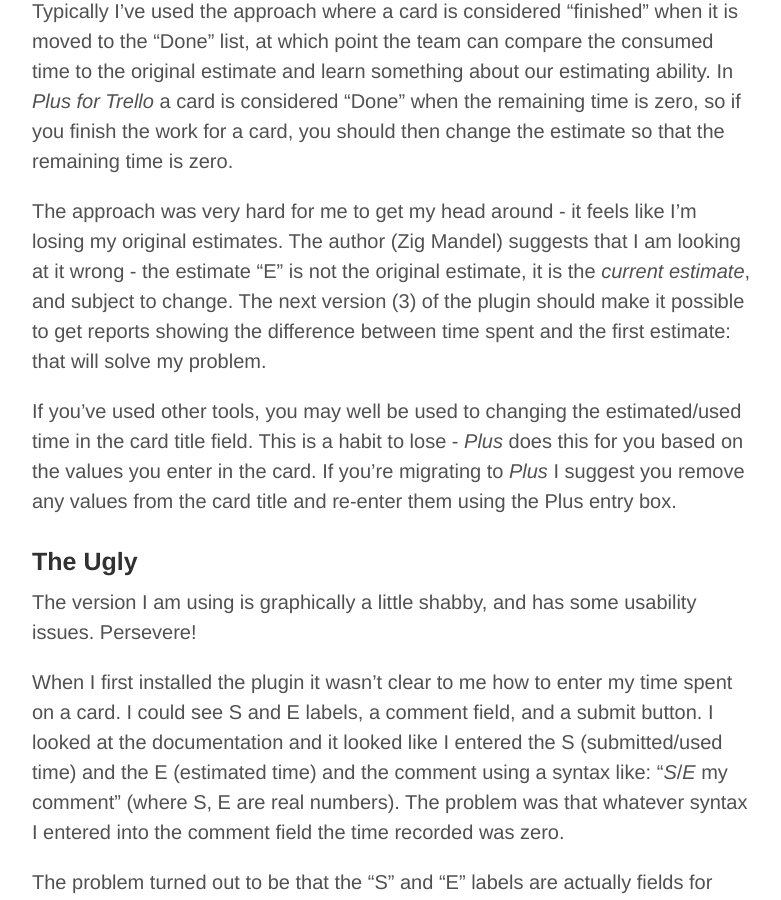
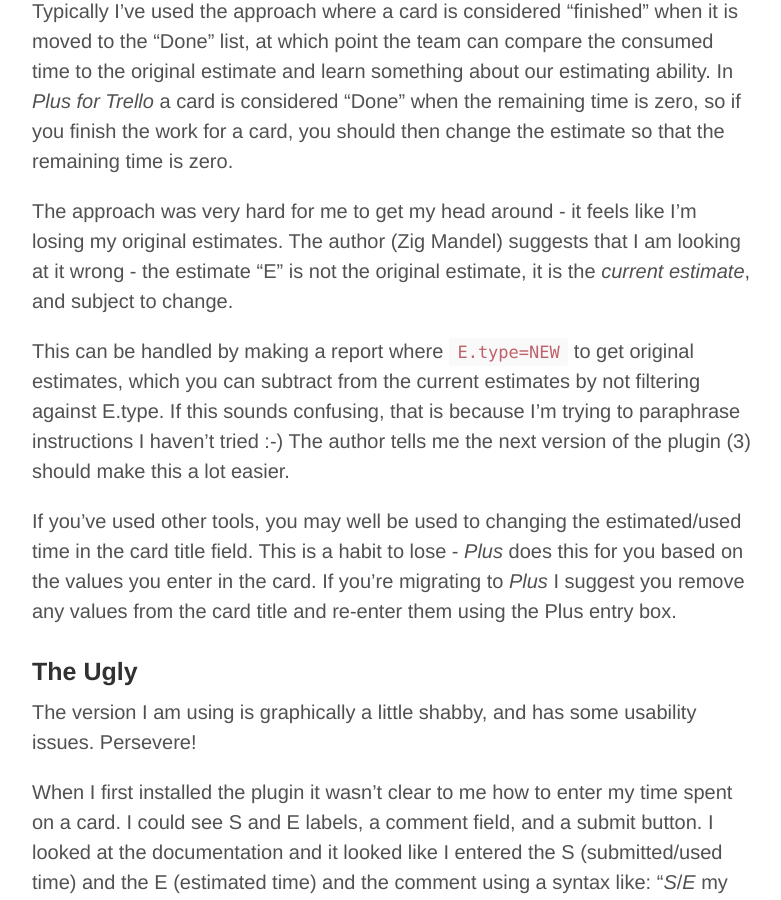
Before and after one commit to hamishwillee/hamishwillee.github.io, a Jekyll site: the page built from _posts/2014-06-20-Trello-project-management-tools-and-burndown-charts.markdown, in a window 1280 px wide and 900 px high, scrolled down 3418 px. Shown: the whole window, without its empty margins (248-1029 px from the left). Built offline with Jekyll 4.4.1, drawn with Linux system fonts in a browser that asks for light colours; comment, search, counter and statistics services are not loaded.

Commit message:
Update 2014-06-20-Trello-project-management-tools-and-burndown-charts.markdown
Update instructions from Zig.

```diff
--- a/_posts/2014-06-20-Trello-project-management-tools-and-burndown-charts.markdown
+++ b/_posts/2014-06-20-Trello-project-management-tools-and-burndown-charts.markdown
@@ -74,7 +74,9 @@
 
 Typically I've used the approach where a card is considered "finished" when it is moved to the "Done" list, at which point the team can compare the consumed time to the original estimate and learn something about our estimating ability. In *Plus for Trello* a card is considered "Done" when the remaining time is zero, so if you finish the work for a card, you should then change the estimate so that the remaining time is zero.
 
-The approach was very hard for me to get my head around - it feels like I'm losing my original estimates. The author (Zig Mandel) suggests that I am looking at it wrong - the estimate "E" is not the original estimate, it is the *current estimate*, and subject to change. The next version (3) of the plugin should make it possible to get reports showing the difference between time spent and the first estimate: that will solve my problem.
+The approach was very hard for me to get my head around - it feels like I'm losing my original estimates. The author (Zig Mandel) suggests that I am looking at it wrong - the estimate "E" is not the original estimate, it is the *current estimate*, and subject to change.
+
+This can be handled by making a report where `E.type=NEW` to get original estimates, which you can subtract from the current estimates by not filtering against E.type. If this sounds confusing, that is because I'm trying to paraphrase instructions I haven't tried :-) The author tells me the next version of the plugin (3) should make this a lot easier.
 
 If you've used other tools, you may well be used to changing the estimated/used time in the card title field. This is a habit to lose - *Plus* does this for you based on the values you enter in the card. If you're migrating to *Plus* I suggest you remove any values from the card title and re-enter them using the Plus entry box.
 
```
